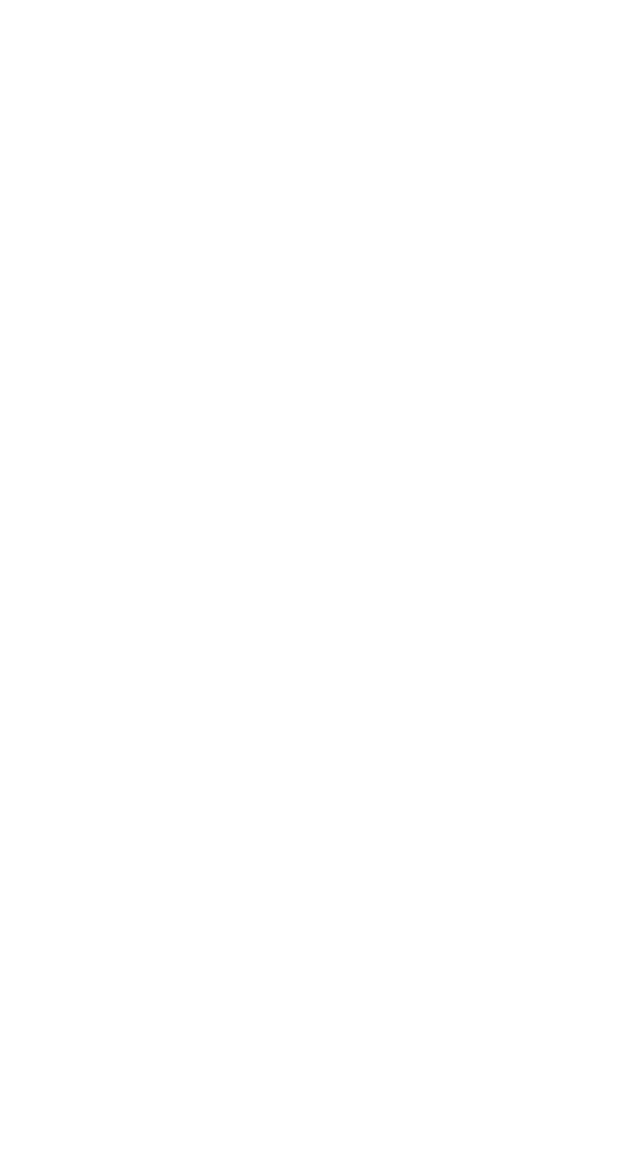
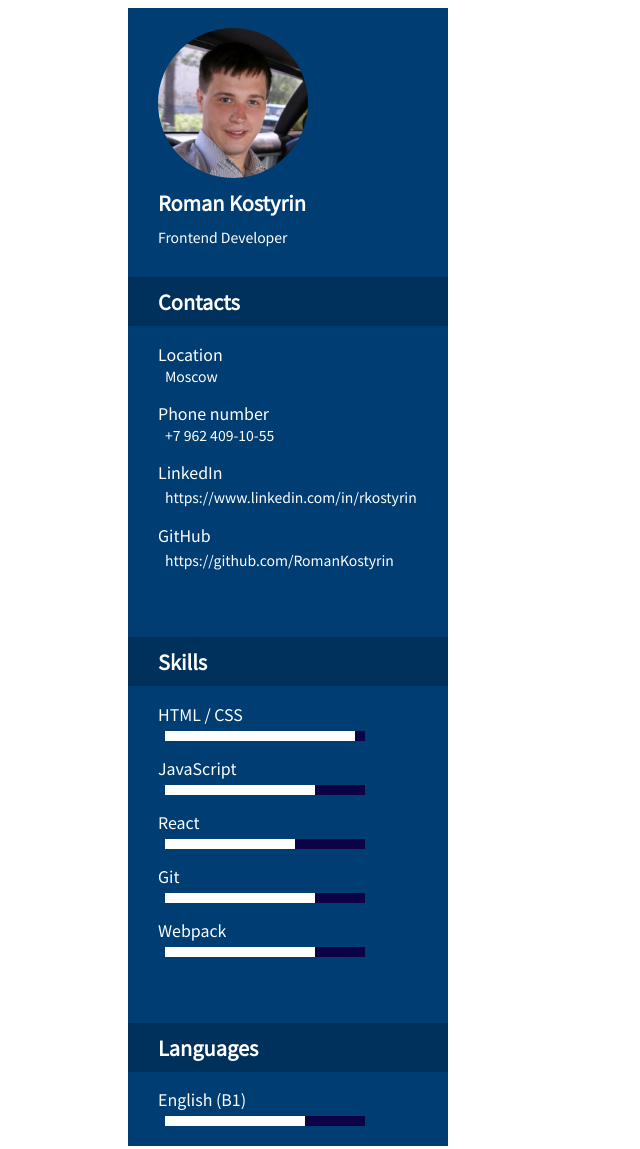
Before and after one commit to RomanKostyrin/rsschool-cv, a plain HTML site: page index.html in a window 1280 px wide. Shown: the whole page, without its empty margins (0-640 px from the left). Before the commit the page ends 800 px from the top, so only its background shows below. Drawn offline with Linux system fonts and the light colour scheme.

Commit message:
feat: add photo, add left layout

```diff
--- a/index.html
+++ b/index.html
@@ -6,6 +6,83 @@
     <meta name="viewport" content="width=device-width, initial-scale=1.0" />
     <title>Document</title>
     <link rel="stylesheet" href="style.css" />
+    <link rel="preconnect" href="https://fonts.googleapis.com" />
+    <link rel="preconnect" href="https://fonts.gstatic.com" crossorigin />
+    <link
+      href="https://fonts.googleapis.com/css2?family=Noto+Sans+TC&display=swap"
+      rel="stylesheet"
+    />
   </head>
-  <body></body>
+  <body>
+    <main>
+      <h1 class="visually-hidden">Kostyrin Roman</h1>
+      <div class="container img">
+        <section class="section section--left">
+            <header class="header">
+                <img
+                class="img--photo"
+                src="photo.jpeg"
+                alt="Kostyrin Roman"
+                width="150"
+                height="150"
+              />
+              <h2 class="img--header">Roman Kostyrin</h2>
+              <p class="img--text">Frontend Developer</p>
+            </header>
+           <main class="main">
+            <div class="contacts">
+                <h2 class="header--text">
+                    Contacts
+                </h2>
+                <ul class="contacts--list">
+                    <li> <p class="contacts--text">Location</p>
+                        <p class="contacts--text__second">Moscow</p></li>
+                    <li> <p class="contacts--text">Phone number</p>
+                        <p class="contacts--text__second">+7 962 409-10-55</p></li>
+                    <li> <p class="contacts--text">LinkedIn</p>
+                        <a class="contacts--text__link" href="https://www.linkedin.com/in/rkostyrin">https://www.linkedin.com/in/rkostyrin</a></li>
+                    <li> <p class="contacts--text">GitHub</p>
+                        <a class="contacts--text__link" href="https://github.com/RomanKostyrin">https://github.com/RomanKostyrin</a></li>
+                </ul>
+            </div>
+            <div class="skills">
+                <h2 class="header--text">
+                    Skills
+                </h2>
+                <ul class="skills--list">
+                    <li> <p class="skills--text">HTML / CSS</p>
+                        <div class="skills--scale skills--scale__html"></div>     </li>
+                    <li> <p class="skills--text">JavaScript</p>
+                        <div class="skills--scale skills--scale__js"></div></li>
+                    <li> <p class="skills--text">React</p>
+                        <div class="skills--scale skills--scale__react"></div></li>
+                    <li> <p class="skills--text">Git</p>
+                        <div class="skills--scale skills--scale__git"></div></li>
+                    <li> <p class="skills--text">Webpack</p>
+                       <div class="skills--scale skills--scale__webpack"></div></li>
+                </ul>
+            </div>
+            <div class="contacts">
+                <h2 class="header--text">
+                    Languages
+                </h2>
+                <p class="skills--text">English (B1)</p>
+                <div class="skills--scale skills--scale__english"></div>
+            </div>
+           </main>
+           <footer class="footer">
+
+           </footer>
+        </div>
+        </section>
+        <section class="section section--right">
+
+        </section>
+
+
+    </main>
+    <footer class="footer">
+      <div class="container"></div>
+    </footer>
+  </body>
 </html>
--- a/style.css
+++ b/style.css
@@ -0,0 +1,146 @@
+.visually-hidden {
+  position: absolute;
+  width: 1px;
+  height: 1px;
+  margin: -1px;
+  border: 0;
+  padding: 0;
+  clip: rect(0 0 0 0);
+  overflow: hidden;
+}
+.container {
+  margin: 0 auto;
+  max-width: 1024px;
+  width: calc(100% - 40px);
+}
+.img {
+  display: flex;
+  flex-direction: column;
+}
+.img--photo {
+  border-radius: 50%;
+}
+.img--header {
+  font-size: 20px;
+  color: white;
+  margin-top: 10px;
+  margin-bottom: 10px;
+  font-family: 'Noto Sans TC', sans-serif;
+}
+.img--text {
+  font-size: 14px;
+  margin: 0px;
+}
+.section--left {
+  color: white;
+  font-family: 'Noto Sans TC', sans-serif;
+  width: 320px;
+  background-color: rgb(0, 61, 115);
+}
+.contacts,
+.skills {
+  box-sizing: border-box;
+  width: 100%;
+  padding-bottom: 20px;
+}
+.header {
+  padding-top: 20px;
+  padding-left: 30px;
+}
+.header,
+.main,
+.footer {
+  display: flex;
+  flex-direction: column;
+  align-items: flex-start;
+  box-sizing: border-box;
+  width: 100%;
+}
+
+.header--text {
+  font-size: 20px;
+  width: 100%;
+  padding: 10px 10px 10px 30px;
+  margin-top: 30px;
+  margin-bottom: 0px;
+  display: inline-block;
+  background-color: rgb(0, 49, 92);
+  box-sizing: border-box;
+}
+.contacts--text,
+.skills--text {
+  padding-left: 30px;
+  font-size: 16px;
+  margin: 15px 0px 0px 0px;
+}
+.contacts--text__second {
+  padding-left: 37px;
+  margin: 0px;
+  font-size: 14px;
+  font-weight: 100;
+}
+.contacts--text__link {
+  text-decoration: none;
+  cursor: pointer;
+  padding-left: 37px;
+  margin: 0px;
+  font-size: 14px;
+  font-weight: 100;
+  color: white;
+}
+.contacts--text__link:hover {
+  color: rgb(33, 189, 66);
+}
+.contacts--list,
+.skills--list {
+  list-style: none;
+  padding: 0px;
+}
+.skills--scale {
+  margin-top: 5px;
+  margin-left: 37px;
+  width: 200px;
+  height: 10px;
+}
+.skills--scale__html {
+  background: linear-gradient(
+    to right,
+    rgb(255, 255, 255),
+    rgb(255, 255, 255) 95%,
+    rgb(14, 2, 70) 95%
+  );
+}
+.skills--scale__js {
+  background: linear-gradient(
+    to right,
+    rgb(255, 255, 255),
+    rgb(255, 255, 255) 75%,
+    rgb(14, 2, 70) 75%
+  );
+}
+.skills--scale__react,
+.skills--scale__git,
+.skills--scale__webpack {
+  background: linear-gradient(
+    to right,
+    rgb(255, 255, 255),
+    rgb(255, 255, 255) 75%,
+    rgb(14, 2, 70) 75%
+  );
+}
+.skills--scale__react {
+  background: linear-gradient(
+    to right,
+    rgb(255, 255, 255),
+    rgb(255, 255, 255) 65%,
+    rgb(14, 2, 70) 65%
+  );
+}
+.skills--scale__english {
+  background: linear-gradient(
+    to right,
+    rgb(255, 255, 255),
+    rgb(255, 255, 255) 70%,
+    rgb(14, 2, 70) 70%
+  );
+}
```
Also changed, not shown: photo.jpeg (added).
